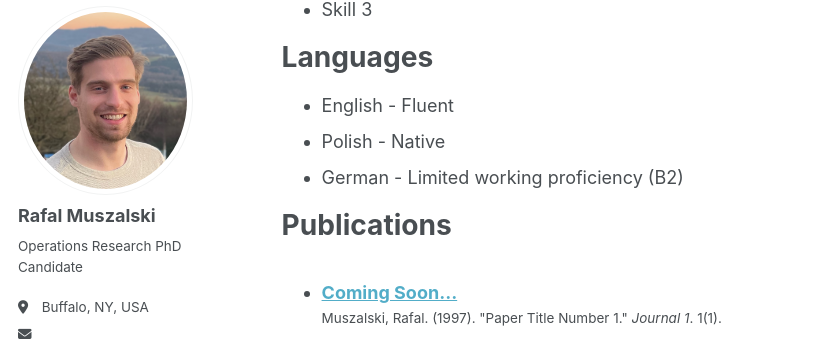
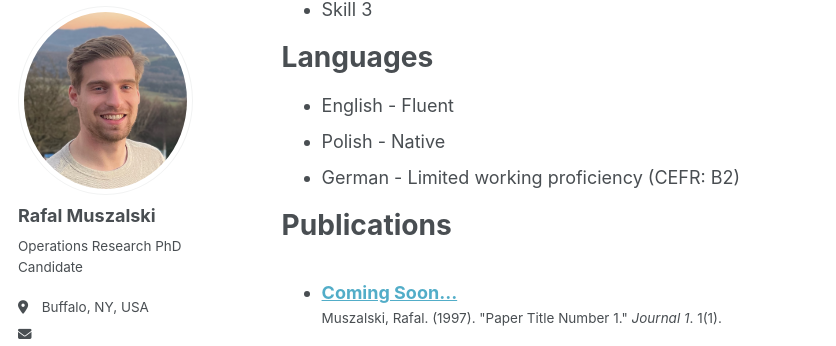
Before and after one commit to rafalmuszalski/rafalmuszalski.github.io, a Jekyll site: the page built from _pages/cv.md, in a window 1280 px wide and 900 px high, scrolled down 658 px. Shown: the part 93-439 px from the top of the window, without its empty margins (0-836 px from the left). Built offline with Jekyll 4.4.1, drawn with Linux system fonts in a browser that asks for light colours.

Commit message:
Update cv.md

```diff
--- a/_pages/cv.md
+++ b/_pages/cv.md
@@ -36,7 +36,7 @@ Languages
 ======
 * English - Fluent
 * Polish - Native
-* German - Limited working proficiency (B2)
+* German - Limited working proficiency (CEFR: B2)
 
 Publications
 ======
```
